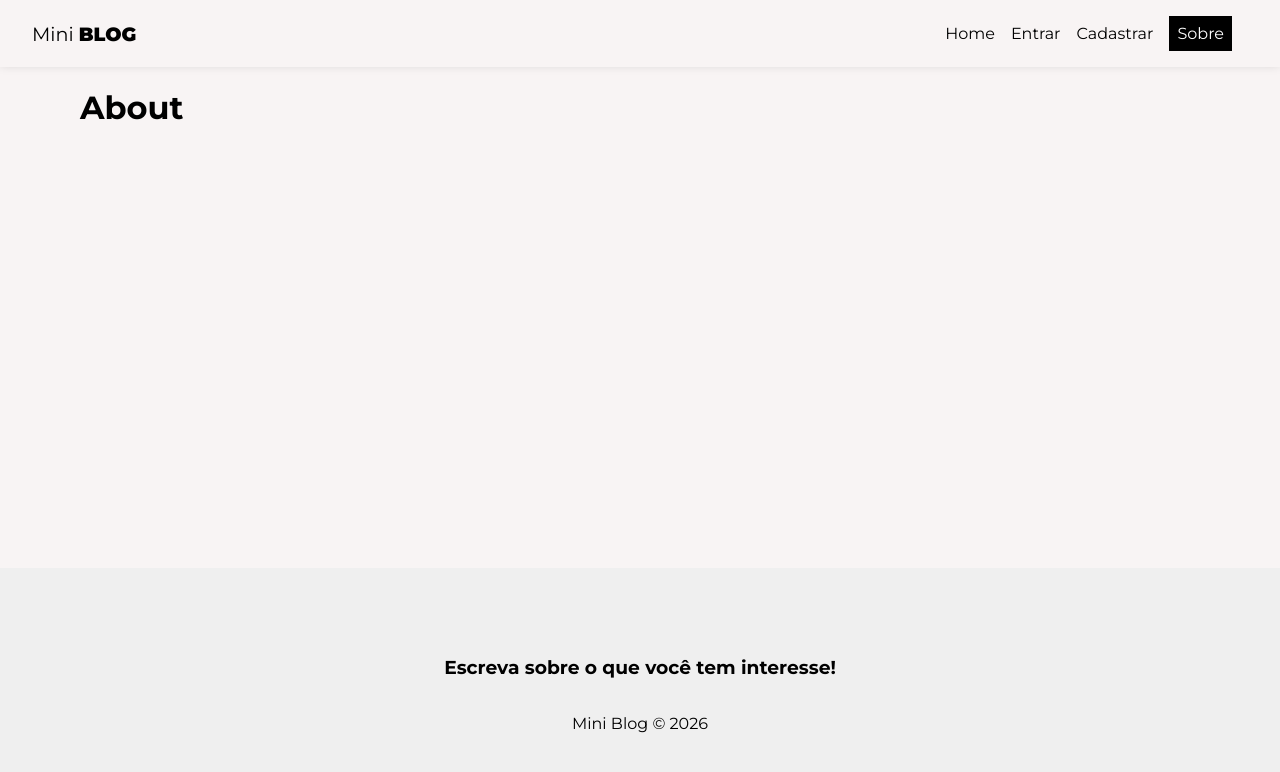
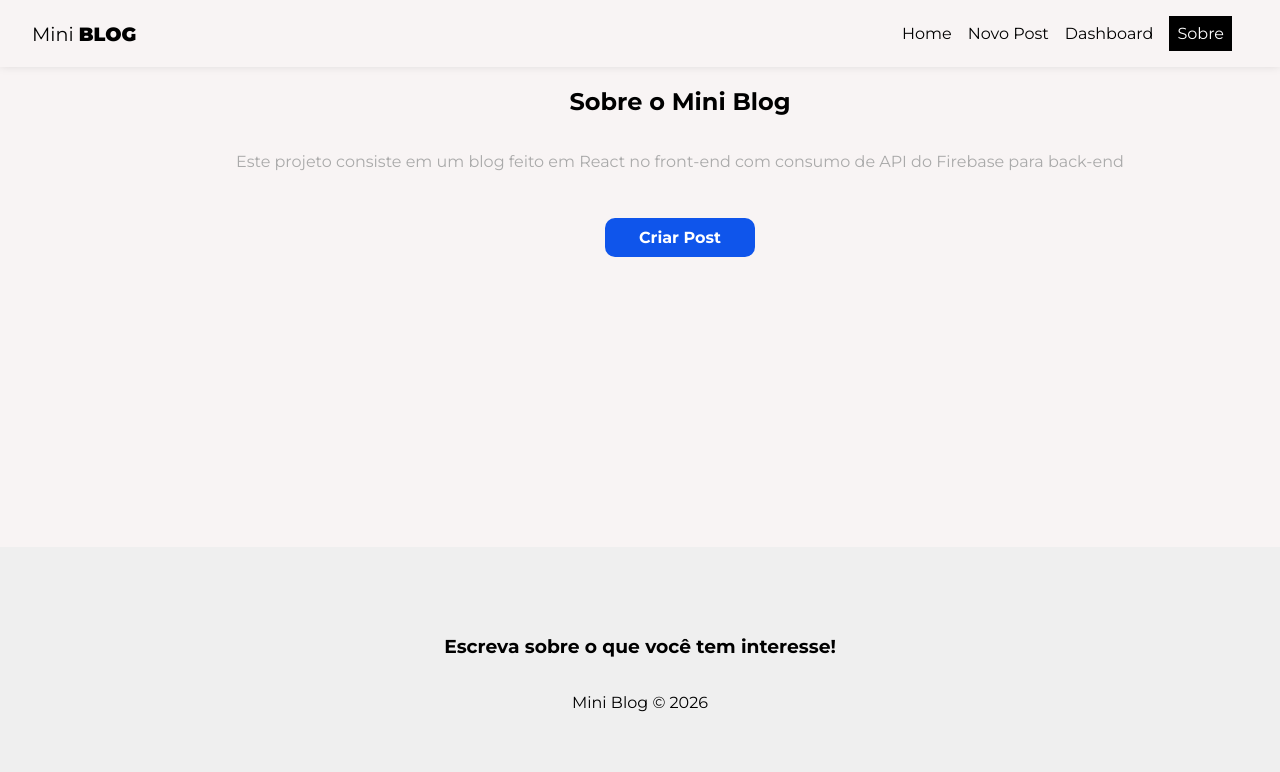
Before and after one commit to Raekwon-Onirele/Blog, a React (Vite) app: page /about in a window 1280 px wide. Shown: the top 772 px of the page. Built offline with nearby package versions, Linux system fonts and the light colour scheme; no server answers; sample sign-in values are in the browser's storage.

Commit message:
commit 06-03-2026

```diff
--- a/src/App.jsx
+++ b/src/App.jsx
@@ -1,34 +1,85 @@
-import { useState } from "react";
+// import CSS
 import "./App.css";
 
 // import React Router
 import { BrowserRouter, Routes, Route, Navigate } from "react-router-dom";
 
+// import firebase
+import { onAuthStateChanged } from "firebase/auth";
+
+// import hooks
+import { useAuthentication } from "./hooks/useAuthentication";
+import { useState, useEffect } from "react";
+
+// import Context
+import { AuthProvider } from "./context/authContext";
+
 // Components
-import NavBar from "./components/NavBar"
-import Footer from "./components/Footer"
+import NavBar from "./components/NavBar";
+import Footer from "./components/Footer";
 
 // Pages
 import Home from "./pages/Home/Home";
 import About from "./pages/About/About";
 import Login from "./pages/Login/Login";
 import Register from "./pages/Register/Register";
+import CreatePost from "./pages/CreatePost/CreatePost";
+import Dashboard from "./pages/Dashboard/Dashboard";
 
 function App() {
+  // > autenticação para verificar e iniciar o user em todo o projeto
+  const [user, setUser] = useState(undefined);
+  const { auth } = useAuthentication();
+
+  // definindo o loading para quando o user for undefined
+  const loadingUser = user === undefined;
+
+  // mapeando o auth vindo do useAuthentication
+  useEffect(() => {
+    onAuthStateChanged(auth, (user) => {
+      setUser(user);
+    });
+  }, [auth]);
+
+  // quando o user for igual a undefined, traz um texto de carregamento
+  if (loadingUser) {
+    return <p>Carregando...</p>;
+  }
+  // < autenticação para verificar e iniciar o user em todo o projeto
+
   return (
     <>
+      {/* Colocando o user para ser acessado em todo o projeto */}
+      <AuthProvider value={{ user }}>
         <BrowserRouter>
           <NavBar />
           <div className="container">
             <Routes>
-            <Route path="/" element={<Home />}/>
-            <Route path="/about" element={<About />}/>
-            <Route path="/login" element={<Login />}/>
-            <Route path="/register" element={<Register />}/>
+              <Route path="/" element={<Home />} />
+              <Route path="/about" element={<About />} />
+              <Route
+                path="/login"
+                // verificação para caso o usuário não esteja ativo para acessar a page Login e ser direcionado para a Home
+                element={!user ? <Login /> : <Navigate to="/" />}
+              />
+              <Route
+                path="/register"
+                element={!user ? <Register /> : <Navigate to="/" />}
+              />
+              <Route
+                path="/posts/create"
+                // verificação para caso o usuário esteja ativo para acessar a page createPost, caso não esteja direcionar para a page de login
+                element={user ? <CreatePost /> : <Navigate to="/login" />}
+              />
+              <Route
+                path="/posts/dashboard"
+                element={user ? <Dashboard /> : <Navigate to="/login" />}
+              />
             </Routes>
           </div>
           <Footer />
         </BrowserRouter>
+      </AuthProvider>
     </>
   );
 }
--- a/src/components/NavBar.jsx
+++ b/src/components/NavBar.jsx
@@ -4,7 +4,13 @@ import styles from "./NavBar.module.css";
 // import React Router
 import { NavLink } from "react-router-dom";
 
+// import hooks
+import { useAuthentication } from "../hooks/useAuthentication";
+import { useAuthValue } from "../context/authContext";
+
 const NavBar = () => {
+  const { user } = useAuthValue();
+
   return (
     <div>
       <nav className={styles.navbar}>
@@ -20,6 +26,8 @@ const NavBar = () => {
               Home
             </NavLink>
           </li>
+          {!user && (
+            <>
               <li>
                 <NavLink
                   to="/login"
@@ -36,6 +44,30 @@ const NavBar = () => {
                   Cadastrar
                 </NavLink>
               </li>
+            </>
+          )}
+
+          {user && (
+            <>
+              <li>
+                <NavLink
+                  to="/posts/create"
+                  className={({ isActive }) => (isActive ? styles.active : "")}
+                >
+                  Novo Post
+                </NavLink>
+              </li>
+              <li>
+                <NavLink
+                  to="/posts/dashboard"
+                  className={({ isActive }) => (isActive ? styles.active : "")}
+                >
+                  Dashboard
+                </NavLink>
+              </li>
+            </>
+          )}
+
           <li>
             <NavLink
               to="/about"
--- /dev/null
+++ b/src/context/authContext.jsx
@@ -0,0 +1,11 @@
+import { useContext, createContext } from "react";
+
+const AuthContext = createContext()
+
+export function AuthProvider({children, value}) {
+    return <AuthContext.Provider value={value}>{children}</AuthContext.Provider>
+}
+
+export function useAuthValue() {
+    return useContext(AuthContext)
+}
--- a/src/hooks/useAuthentication.jsx
+++ b/src/hooks/useAuthentication.jsx
@@ -80,5 +80,6 @@ export const useAuthentication = () => {
     createUser,
     error,
     loading,
+    auth
   };
 };
--- a/src/pages/About/About.jsx
+++ b/src/pages/About/About.jsx
@@ -1,12 +1,22 @@
 // import CSS
-import styles from "./About.module.css"
+import styles from "./About.module.css";
+
+// import react-router
+import { Link } from "react-router";
 
 const About = () => {
   return (
-    <div>
-        <h1>About</h1>
+    <div className={styles.about}>
+      <h2>
+        Sobre o Mini <span>Blog</span>
+      </h2>
+      <p>
+        Este projeto consiste em um blog feito em React no front-end com consumo
+        de API do Firebase para back-end
+      </p>
+      <Link to="/posts/create" className="btn">Criar Post</Link>
     </div>
-  )
-}
+  );
+};
 
-export default About
+export default About;
--- a/src/pages/About/About.module.css
+++ b/src/pages/About/About.module.css
@@ -0,0 +1,17 @@
+.about {
+    text-align: center;
+    display: flex;
+    flex-direction: column;
+    align-items: center;
+}
+
+.about p {
+    color: #aaa;
+    margin-bottom: 2em;
+}
+
+.about a {
+    display: block;
+    margin-top: 15px;
+    padding: 10px 15px;
+}
--- /dev/null
+++ b/src/pages/CreatePost/CreatePost.jsx
@@ -0,0 +1,11 @@
+import styles from "./CreatePost.module.css"
+
+const CreatePost = () => {
+  return (
+    <div>
+        <h1>Create Post</h1>
+    </div>
+  )
+}
+
+export default CreatePost
--- /dev/null
+++ b/src/pages/Dashboard/Dashboard.jsx
@@ -0,0 +1,11 @@
+import styles from "./Dashboard.module.css"
+
+const Dashboard = () => {
+  return (
+    <div>
+        <h1>Dashboard</h1>
+    </div>
+  )
+}
+
+export default Dashboard
```
Also changed, not shown: src/pages/CreatePost/CreatePost.module.css (added), src/pages/Dashboard/Dashboard.module.css (added). Lines whose indentation alone changed are shown as unchanged.
